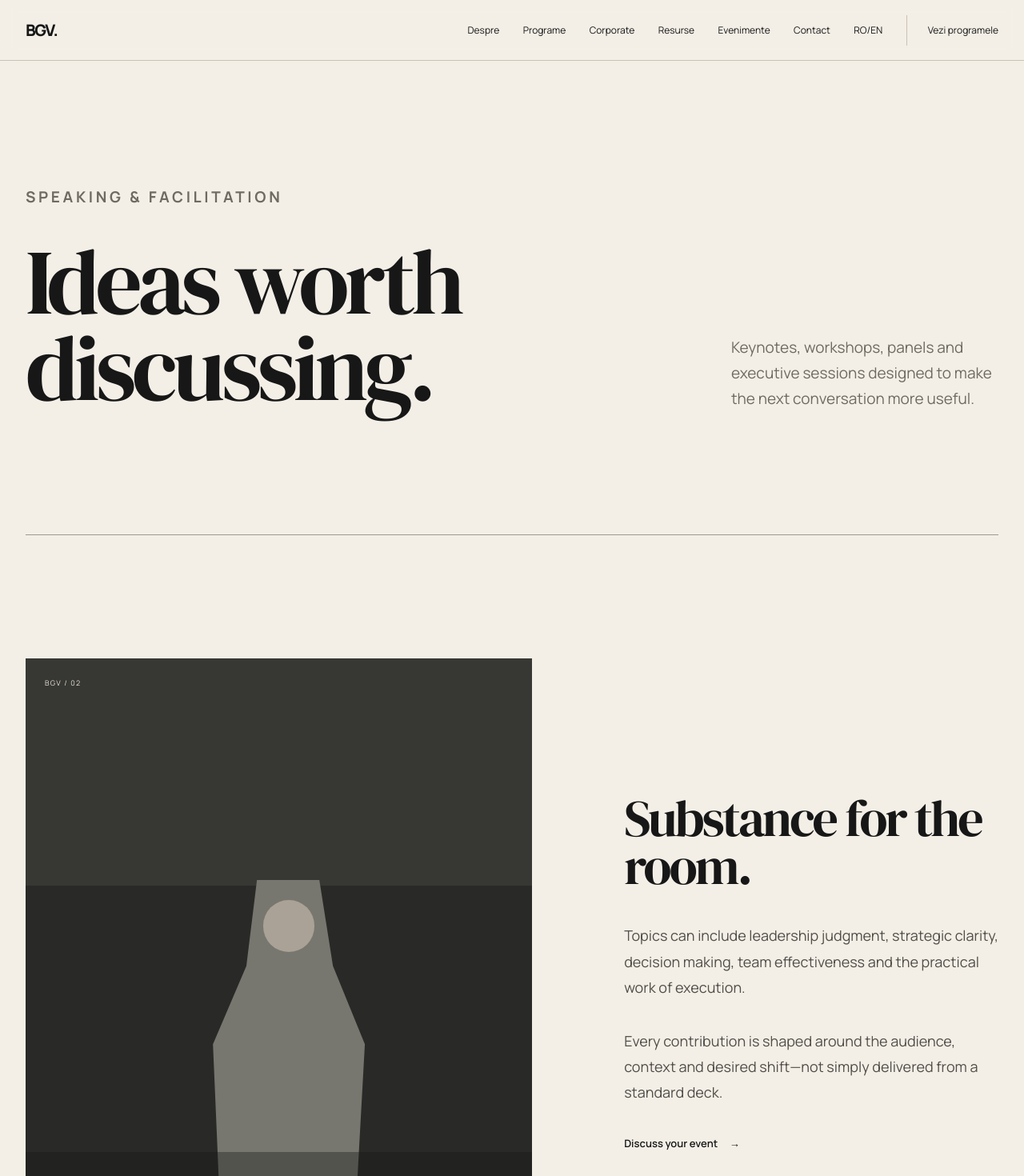
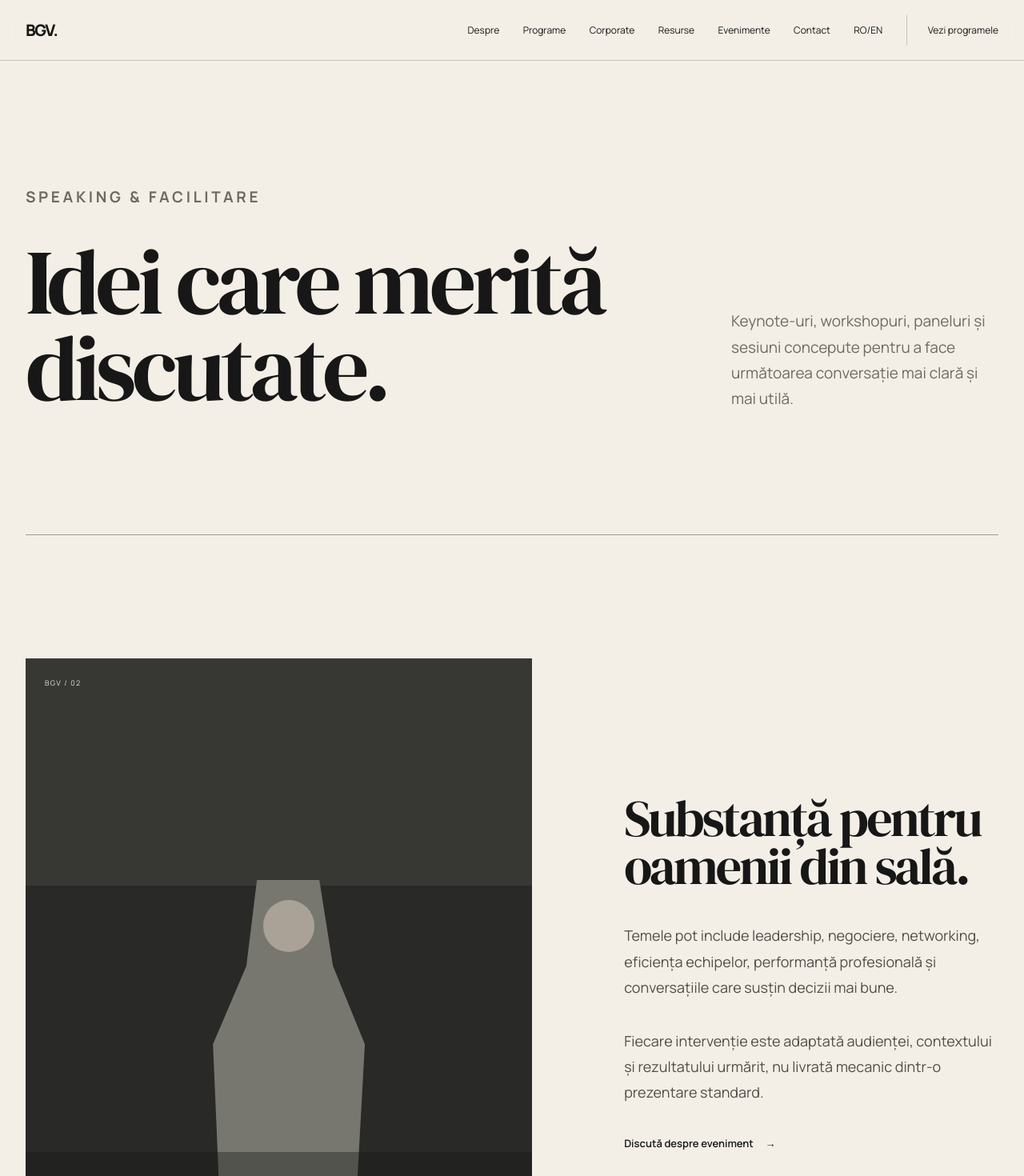
Before and after one commit to ivanovroxana1988-arch/bogdanvizitiu, a Next.js app: page /speaking in a window 1280 px wide. Shown: the top 1470 px of the page at 80% size. Built offline with nearby package versions, Linux system fonts and the light colour scheme.

Commit message:
Add bilingual speaking copy

```diff
--- a/app/speaking/page.tsx
+++ b/app/speaking/page.tsx
@@ -1,3 +1,15 @@
-import {PageHero,ArrowLink} from '@/components/ui';import {Portrait} from '@/components/portrait'
+import {PageHero,ArrowLink} from '@/components/ui'
+import {Portrait} from '@/components/portrait'
+import {getCopy,getLocale} from '@/lib/i18n'
+
 export const metadata={title:'Speaking'}
-export default function Speaking(){return <><PageHero eyebrow="Speaking & facilitation" title="Ideas worth discussing." intro="Keynotes, workshops, panels and executive sessions designed to make the next conversation more useful."/><section className="shell speaking"><Portrait event/><div className="prose"><h2>Substance for the room.</h2><p>Topics can include leadership judgment, strategic clarity, decision making, team effectiveness and the practical work of execution.</p><p>Every contribution is shaped around the audience, context and desired shift—not simply delivered from a standard deck.</p><ArrowLink href="/contact">Discuss your event</ArrowLink></div></section></>}
+
+export default function Speaking({searchParams}:{searchParams?:{lang?:string}}){
+  const locale=getLocale(searchParams?.lang)
+  const copy=getCopy(locale).speaking
+
+  return <>
+    <PageHero eyebrow={copy.eyebrow} title={copy.title} intro={copy.intro}/>
+    <section className="shell speaking"><Portrait event/><div className="prose"><h2>{copy.sectionTitle}</h2>{copy.paragraphs.map(paragraph=><p key={paragraph}>{paragraph}</p>)}<ArrowLink href="/contact">{copy.cta}</ArrowLink></div></section>
+  </>
+}
```
